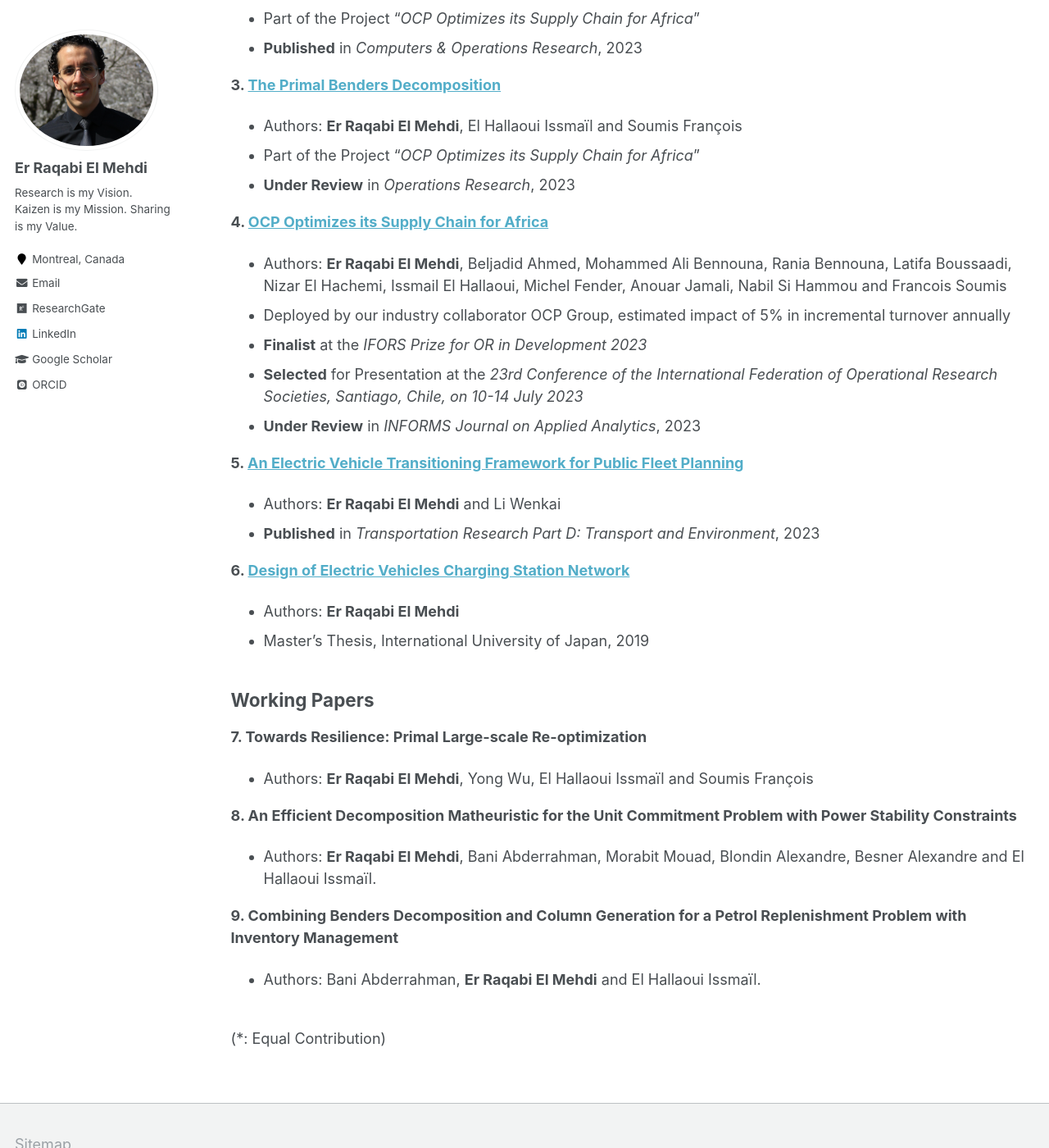
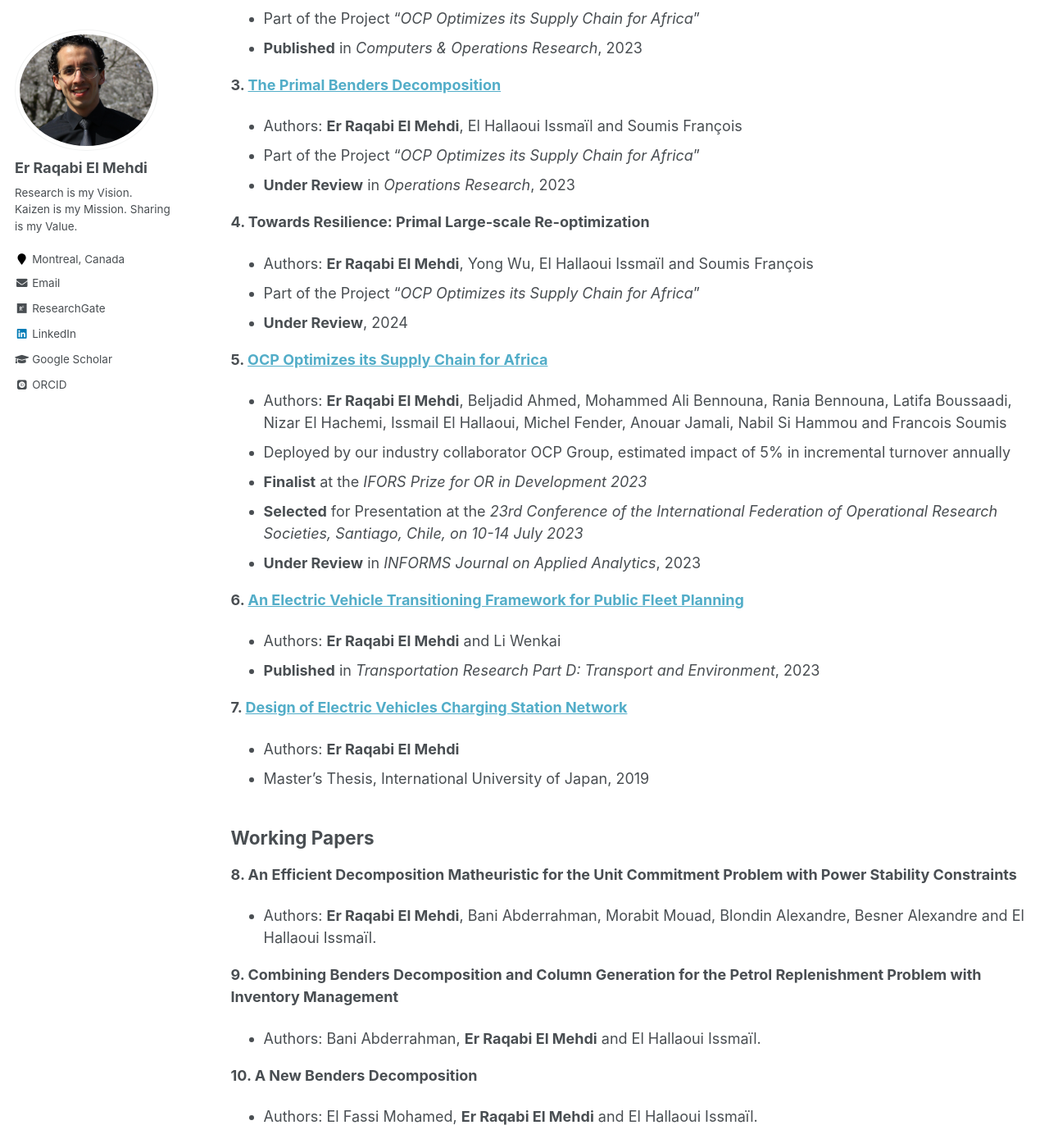
Before and after one commit to RqbMedi/rqbmedi.github.io, a Jekyll site: the page built from _pages/publications.md, in a window 1280 px wide and 1400 px high, scrolled down 651 px. Shown: the whole window at 82% size. Built offline with Jekyll 4.4.1, drawn with Linux system fonts in a browser that asks for light colours; some web fonts are replaced.

Commit message:
Update publications.md

```diff
--- a/_pages/publications.md
+++ b/_pages/publications.md
@@ -25,34 +25,40 @@ Published & Under Review
 **3. [The Primal Benders Decomposition](https://www.gerad.ca/en/papers/G-2023-27)**
  - Authors: **Er Raqabi El Mehdi**, El Hallaoui Issmaïl and Soumis François
  - Part of the Project "*OCP Optimizes its Supply Chain for Africa*"
-- **Under Review** in *Operations Research*, 2023
+ - **Under Review** in *Operations Research*, 2023
 
-**4. [OCP Optimizes its Supply Chain for Africa](https://www.gerad.ca/en/papers/G-2023-29)**
+**4. Towards Resilience: Primal Large-scale Re-optimization**
+ - Authors: **Er Raqabi El Mehdi**, Yong Wu, El Hallaoui Issmaïl and Soumis François
+ - Part of the Project "*OCP Optimizes its Supply Chain for Africa*"
+ - **Under Review**, 2024
+
+**5. [OCP Optimizes its Supply Chain for Africa](https://www.gerad.ca/en/papers/G-2023-29)**
  - Authors: **Er Raqabi El Mehdi**, Beljadid Ahmed, Mohammed Ali Bennouna, Rania Bennouna, Latifa Boussaadi, Nizar El Hachemi, Issmail El Hallaoui, Michel Fender, Anouar Jamali, Nabil Si Hammou and Francois Soumis
  - Deployed by our industry collaborator OCP Group, estimated impact of 5% in incremental turnover annually
  - **Finalist** at the *IFORS Prize for OR in Development 2023*
  - **Selected** for Presentation at the *23rd Conference of the International Federation of Operational Research Societies, Santiago, Chile, on 10-14 July 2023*
  - **Under Review** in *INFORMS Journal on Applied Analytics*, 2023
 
-**5. [An Electric Vehicle Transitioning Framework for Public Fleet Planning](https://www.sciencedirect.com/science/article/pii/S1361920923001293)**
+
+**6. [An Electric Vehicle Transitioning Framework for Public Fleet Planning](https://www.sciencedirect.com/science/article/pii/S1361920923001293)**
  - Authors: **Er Raqabi El Mehdi** and Li Wenkai
  - **Published** in *Transportation Research Part D: Transport and Environment*, 2023
 
-**6. [Design of Electric Vehicles Charging Station Network](https://www.iuj.ac.jp/mlic/theses/thesis_details.cfm?ID=2B7015)**
+**7. [Design of Electric Vehicles Charging Station Network](https://www.iuj.ac.jp/mlic/theses/thesis_details.cfm?ID=2B7015)**
  - Authors: **Er Raqabi El Mehdi**
  - Master’s Thesis, International University of Japan, 2019
 
 Working Papers
 ------
 
-**7. Towards Resilience: Primal Large-scale Re-optimization**
- - Authors: **Er Raqabi El Mehdi**, Yong Wu, El Hallaoui Issmaïl and Soumis François
-
 **8. An Efficient Decomposition Matheuristic for the Unit Commitment Problem with Power Stability Constraints**
  - Authors: **Er Raqabi El Mehdi**, Bani Abderrahman, Morabit Mouad, Blondin Alexandre, Besner Alexandre and El Hallaoui Issmaïl.
 
- **9. Combining  Benders Decomposition and Column Generation for a Petrol Replenishment Problem with Inventory Management**
+**9. Combining  Benders Decomposition and Column Generation for the Petrol Replenishment Problem with Inventory Management**
  - Authors: Bani Abderrahman, **Er Raqabi El Mehdi** and El Hallaoui Issmaïl.
+
+**10. A New Benders Decomposition**
+ - Authors: El Fassi Mohamed, **Er Raqabi El Mehdi** and El Hallaoui Issmaïl.
 
 <br>
 (*: Equal Contribution)
```
